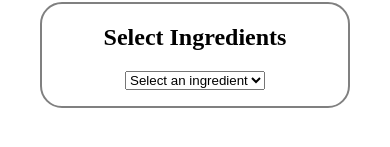
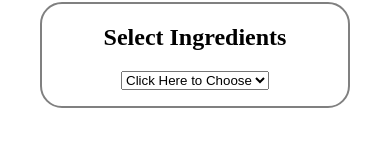
Before and after one commit to Kenneth-Parker/Group_App_Development, a React (Vite) app: page / in a window 390 px wide. Shown: the part 291-438 px from the top of the page. Built offline with nearby package versions, Linux system fonts and the light colour scheme.

Commit message:
text & responsiveness styling updates

```diff
--- a/src/components/IngredientDropdownList.jsx
+++ b/src/components/IngredientDropdownList.jsx
@@ -12,7 +12,7 @@ const IngredientDropdownList = ({ onSelect }) => {
 
   return (
     <select onChange={(e) => onSelect(e.target.value)}>
-    <option value="">Select an ingredient</option>
+    <option value="">Click Here to Choose</option>
   {allIngredients.map((ingredient, index) => (
     <option key={index} value={ingredient}>
       {ingredient}
--- a/src/components/NavBar.jsx
+++ b/src/components/NavBar.jsx
@@ -11,7 +11,7 @@ border-radius: 22px;
 `;
 
 const StyledH1 = styled.h1`
-
+overflow-wrap: break-word;
 `
 const StyledNav = styled.nav`
   display: flex;
--- a/src/components/PantryItemSelector.jsx
+++ b/src/components/PantryItemSelector.jsx
@@ -4,6 +4,7 @@ import styled from "styled-components";
 const StyledDiv = styled.div`
 border: 2px solid grey;
 border-radius: 22px;
+width: auto;
 `;
 const StyledUl = styled.ul`
   text-decoration: none;
@@ -18,6 +19,10 @@ const StyledButton = styled.button`
   font-size: 8px;
 `;
 
+const StyledH2 = styled.h2`
+  overflow-wrap: break-word;
+`
+
 const PantryItemSelector = ({ selectedItems, setSelectedItems }) => {
   const handleSelect = (selectedIngredient) => {
     setSelectedItems([...selectedItems, selectedIngredient]);
@@ -30,7 +35,7 @@ const PantryItemSelector = ({ selectedItems, setSelectedItems }) => {
 
   return (
     <StyledDiv>
-      <h2>Select Ingredients</h2>
+      <StyledH2>Select Ingredients</StyledH2>
       <IngredientDropdownList onSelect={handleSelect} />
 
       <ul>
```
